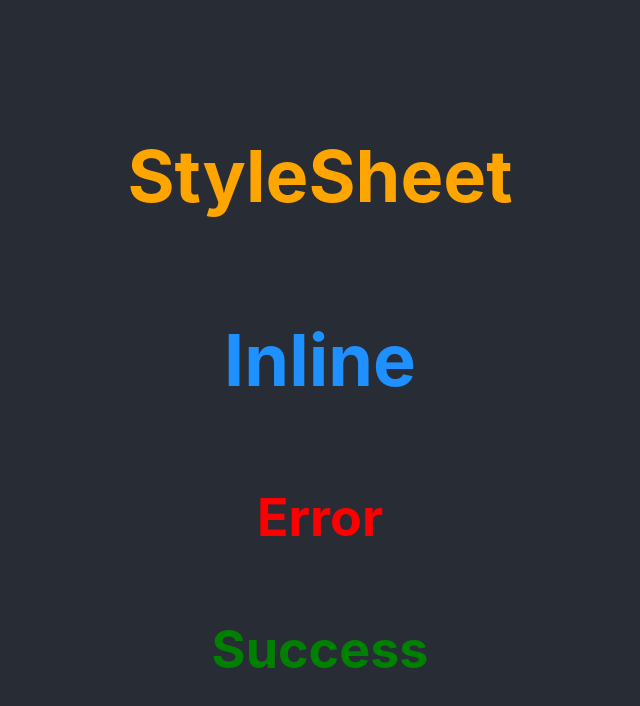
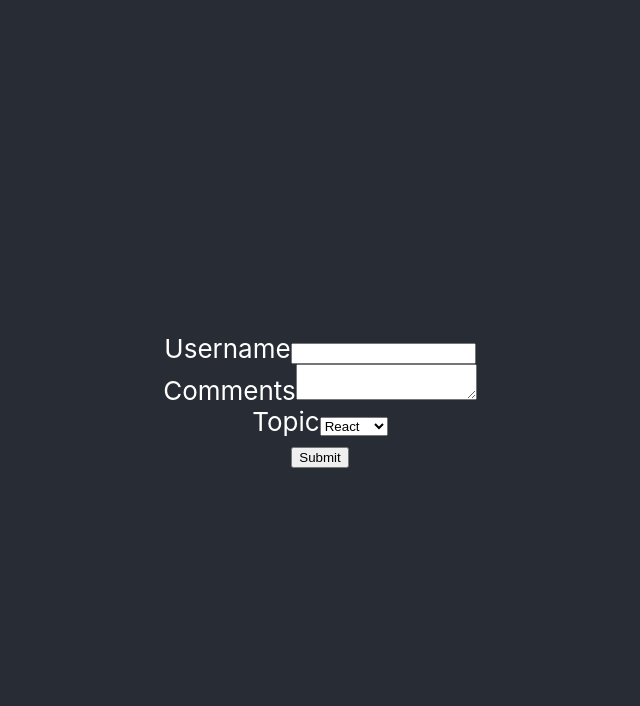
Before and after one commit to theolvq/react-learning, a React (Create React App) app in the folder hello-world/: page / in a window 1280 px wide. Shown: the top 706 px of the page, without its empty margins (320-960 px from the left). Built offline with nearby package versions, Linux system fonts and the light colour scheme.

Commit message:
forms component and handling value

```diff
--- a/hello-world/src/App.js
+++ b/hello-world/src/App.js
@@ -3,18 +3,21 @@
 import Stylesheet from './components/Stylesheet';
 import './appStyles.css';
 import styles from './appStyles.module.css';
+import Form from './components/Form';
 
 function App() {
   return (
     <div className='App'>
       <header className='App-header'>
-        <Stylesheet primary={true} />
-        <Inline />
-        <h1 className='error'>Error</h1>
-        <h1 className={styles.success}>Success</h1>
+        <Form />
       </header>
     </div>
   );
 }
 
 export default App;
+
+//  <Stylesheet primary={true} />
+//     <Inline />
+//     <h1 className='error'>Error</h1>
+//     <h1 className={styles.success}>Success</h1>
--- /dev/null
+++ b/hello-world/src/components/Form.js
@@ -0,0 +1,71 @@
+import React, { Component } from 'react';
+
+class Form extends Component {
+  constructor(props) {
+    super(props);
+
+    this.state = {
+      username: '',
+      comments: '',
+      topic: 'react',
+    };
+  }
+
+  handleUsernameChange = e => {
+    this.setState({
+      username: e.target.value,
+    });
+  };
+
+  handleCommentsChange = e => {
+    this.setState({
+      comments: e.target.value,
+    });
+  };
+
+  handleTopicChange = e => {
+    this.setState({
+      topic: e.target.value,
+    });
+  };
+
+  handleSubmit = e => {
+    e.preventDefault();
+    alert(
+      `${this.state.username}, ${this.state.comments}, ${this.state.topic}`
+    );
+  };
+  render() {
+    const { username, comments, topic } = this.state;
+    return (
+      <form onSubmit={this.handleSubmit}>
+        <div>
+          <label>Username</label>
+          <input
+            type='text'
+            value={username}
+            onChange={this.handleUsernameChange}
+          />
+        </div>
+        <div>
+          <label>Comments</label>
+          <textarea
+            value={comments}
+            onChange={this.handleCommentsChange}
+          ></textarea>
+        </div>
+        <div>
+          <label>Topic</label>
+          <select value={topic} onChange={this.handleTopicChange}>
+            <option value='react'>React</option>
+            <option value='angular'>Angular</option>
+            <option value='vue'>Vue</option>
+          </select>
+        </div>
+        <button type='submit'>Submit</button>
+      </form>
+    );
+  }
+}
+
+export default Form;
```
